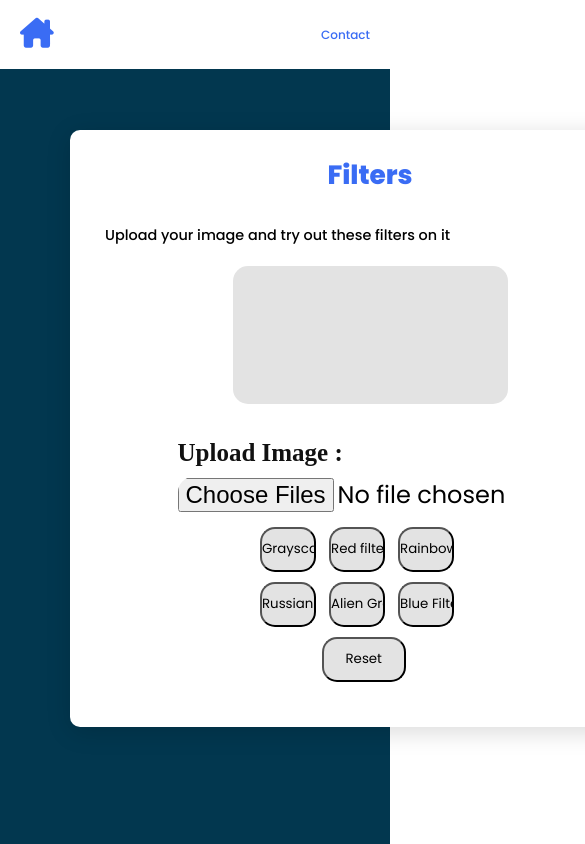
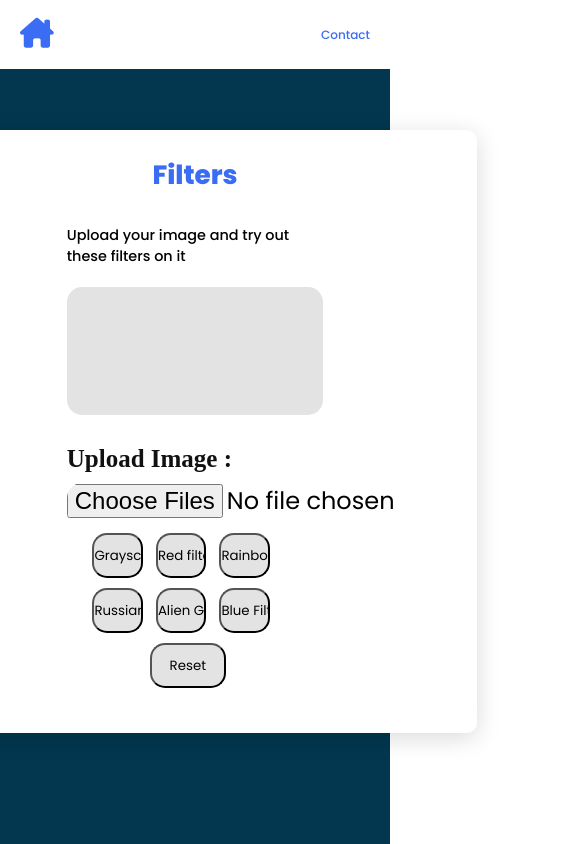
Before and after one commit to RadwanH/MyWeb, a plain HTML site: page filterpage.html in a window 390 px wide. Shown: the top 844 px of the page, 585 px wide, since content can reach past the window. Drawn offline with Linux system fonts and the light colour scheme.

Commit message:
edit the filter page temporary to work better with phones

```diff
--- a/style.css
+++ b/style.css
@@ -338,12 +338,19 @@ section {
 .filter-canvas{
     /*overflow: hidden;
     margin-bottom: 20px;*/
+    display: flex;
+    justify-content: center;
+    align-items: center;
 
     background-color: #02374f;
 }
 
 .canvas-div {
     width: 100%;
+    height: auto;
+    display: flex;
+    justify-content: center;
+
 }
 
 #canvas {
@@ -417,11 +424,23 @@ section {
 
     }
 
+    .wrapper {
+        width: 50em;
+        padding: 25px;
+    }
+
+    .wrapper article {
+        margin-left: 25%;
+        margin-right: 25%;
+    }
+
     .wrapper h3{
-        margin: 10px 15%;
+        margin-left: 25%;
+        margin-right: 25%;
     }
-        #upload {
-        margin-left: 15%;
+
+    #upload {
+        margin-left: 25%;
 
     }
 
```
